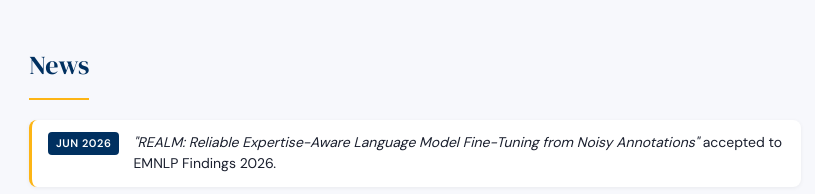
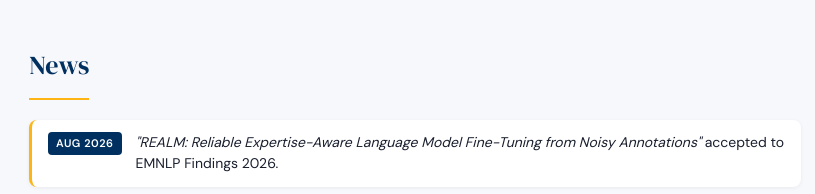
Before and after one commit to sajjad-ucsb/sajjad-ucsb.github.io, a plain HTML site: page index.html in a window 1280 px wide. Shown: the part 840-1034 px from the top of the page, 255-1070 px from the left. Drawn offline with Linux system fonts and the light colour scheme.

Commit message:
Update news date from Jun 2026 to Aug 2026

```diff
--- a/index.html
+++ b/index.html
@@ -82,7 +82,7 @@
         <h2 class="section-title">News</h2>
         <ul class="news">
           <li>
-            <span class="date-badge">Jun 2026</span>
+            <span class="date-badge">Aug 2026</span>
             <span><em>"REALM: Reliable Expertise-Aware Language Model Fine-Tuning from Noisy Annotations"</em> accepted to EMNLP Findings 2026.</span>
           </li>
           <li>
```
